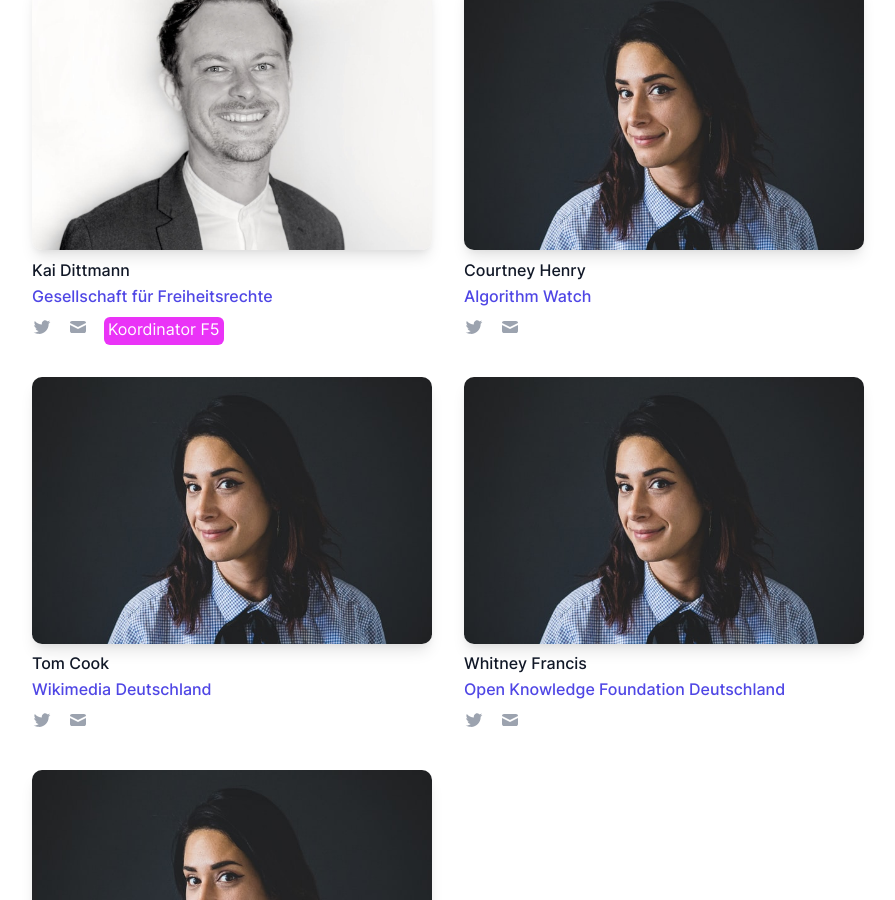
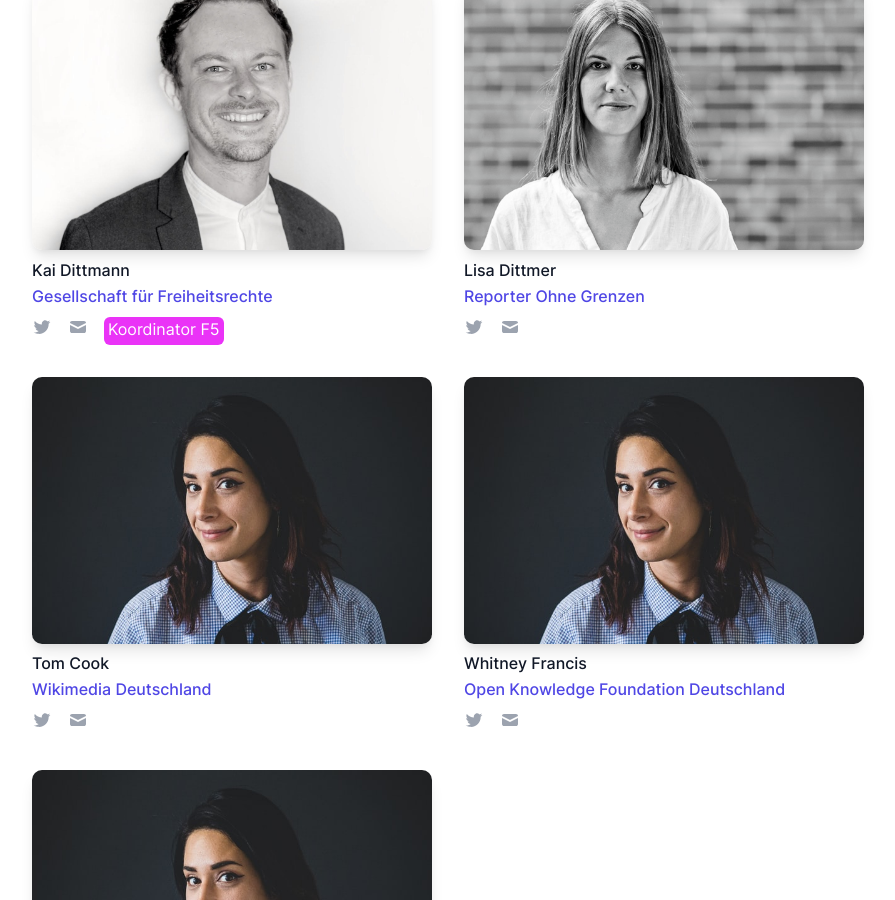
Before and after one commit to okfde/buendnis-f5, a Jekyll site: the page built from kontakt.html, in a window 1280 px wide and 900 px high, scrolled down 382 px. Shown: the whole window, without its empty margins (0-895 px from the left). Built offline with Jekyll 4.4.1, drawn with Linux system fonts in a browser that asks for light colours.

Commit message:
Update kontakt.html

```diff
--- a/kontakt.html
+++ b/kontakt.html
@@ -21,13 +21,13 @@ title: Kontakt
                 </div>
             </div>
             <div class="contact">
-                <img class="avatar" src="{{ site.baseurl }}/assets/images/avatars/avatar.jpg" alt="x">
-                <p>Courtney Henry</p>
-                <p class="org">Algorithm Watch</p>
+                <img class="avatar" src="{{ site.baseurl }}/assets/images/avatars/lisa.png" alt="Lisa Dittmer">
+                <p>Lisa Dittmer</p>
+                <p class="org">Reporter Ohne Grenzen</p>
                 <div class="socials">
-                    <a href="#" target="_blank" rel="noopener noreferrer"><img
+                    <a href="#" target="_blank" href="https://twitter.com/lisdittmer" rel="noopener noreferrer"><img
                             src="{{ site.baseurl }}/assets/images/icons/twitter.svg" width="20px"></a>
-                    <a href="#" target="_blank" rel="noopener noreferrer"><img
+                    <a href="#" target="_blank" href="mailto:ld@reporter-ohne-grenzen.de" rel="noopener noreferrer"><img
                             src="{{ site.baseurl }}/assets/images/icons/email.svg"></a>
                 </div>
             </div>
```
